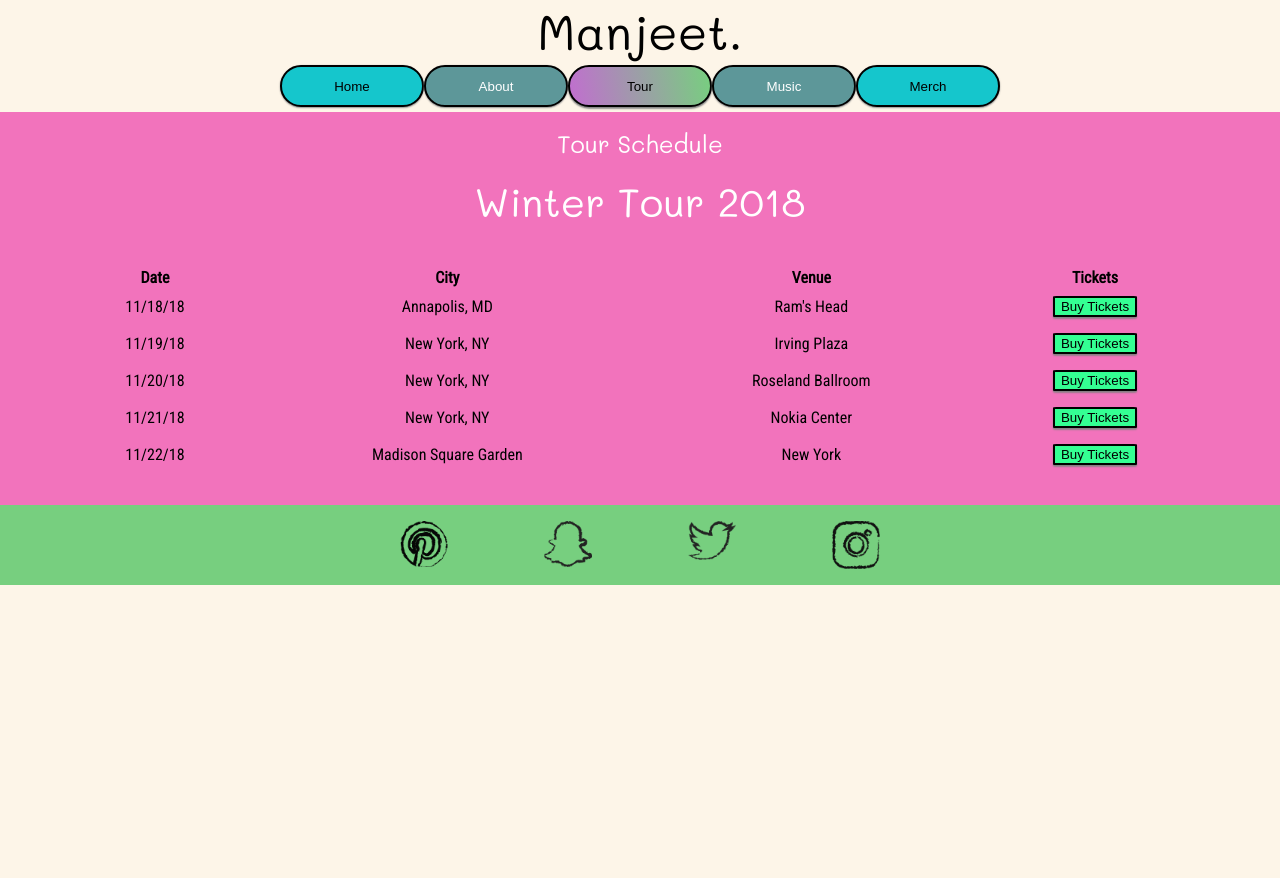
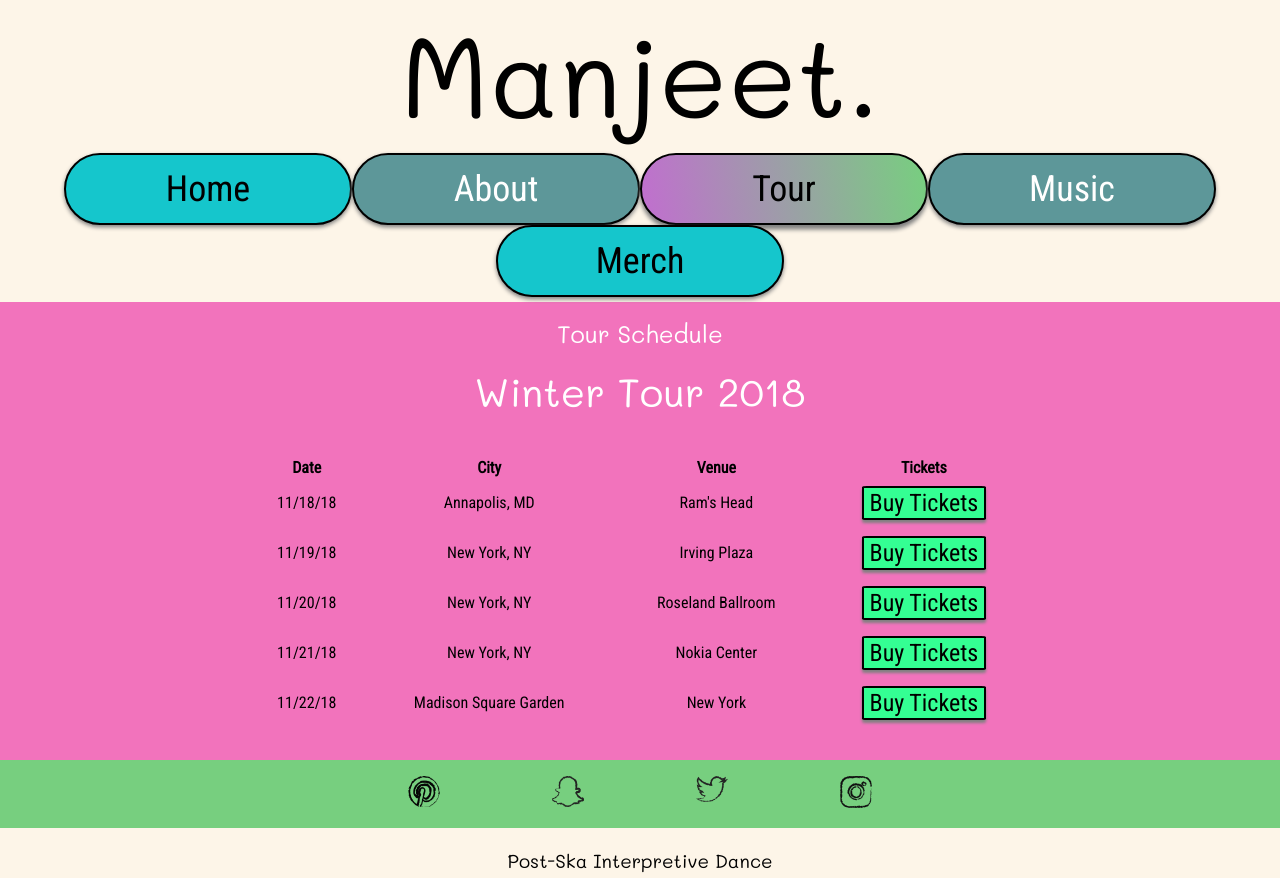
Before and after one commit to cafeTechne/ManjeetBandSite, a plain HTML site: page tour.html in a window 1280 px wide. Before the commit the page ends 800 px from the top, so only its background shows below. Drawn offline with Linux system fonts and the light colour scheme.

Commit message:
Started incorporating changes in accordance with critique feedback from classmates and Erik Dunham.

```diff
--- a/style.css
+++ b/style.css
@@ -42,6 +42,7 @@ nav ul li a:hover {
     color: black;
     box-shadow: 0em .0625em .125em 0em grey;
     cursor: pointer;
+    width: 5vw;
 }
 
 
@@ -263,7 +264,8 @@ main {
 }
 
 #socialMedia img {
-    max-width: 48px;
+    max-width: 32px;
+    max-height: 32px;
 }
 
 
@@ -297,15 +299,18 @@ tr:hover {
     padding: 1em 0;
     flex-wrap: wrap;
     align-content: space-between;
+    width: 80%;
+    margin: auto;
 }
 
 .card {
     display: flex;
     flex-direction: column;
     width: 300px;
-    border: 1px solid black;
+
     align-content: space-between;
     margin: 3em;
+    margin-top: 0;
 
 }
 
@@ -342,8 +347,8 @@ tr:hover {
 
 .linkGroup a button {
     display: flex;
-    min-width: 144px;
-    min-height: 42px;
+    min-width: 288px;
+    min-height: 72px;
 
 }
 
@@ -357,7 +362,7 @@ tr:hover {
 }
 
 h1 {
-    font-size: 48px;
+    font-size: 7em;
     padding-bottom: .0625em;
 }
 
@@ -379,3 +384,18 @@ h1 {
     text-indent: 2em;
     padding: 1em;
 }
+button{
+    font-size: 2.25em;
+    font-family: 'Roboto Condensed', sans-serif;
+}
+
+.tourButton{
+    font-size: 1.5em;
+}
+.tourTable{
+    max-width: 780px;
+}
+.merchPrice{
+    text-align: center;
+    font-family: 'Crimson Text', serif;
+}
--- a/tour.html
+++ b/tour.html
@@ -40,7 +40,7 @@
 
         <main>
                 <h2>Tour Schedule</h2>
-            <table>
+            <table class="tourTable">
                 <caption>
                     <h2>Winter Tour 2018</h2>
                 </caption>
@@ -54,31 +54,31 @@
                     <td>11/18/18</td>
                     <td>Annapolis, MD</td>
                     <td>Ram's Head</td>
-                    <td><button class="button3">Buy Tickets</button></td>
+                    <td><button class="button3 tourButton">Buy Tickets</button></td>
                 </tr>
                 <tr>
                     <td>11/19/18</td>
                     <td>New York, NY</td>
                     <td>Irving Plaza</td>
-                    <td><button class="button3">Buy Tickets</button></td>
+                    <td><button class="button3 tourButton">Buy Tickets</button></td>
                 </tr>
                 <tr>
                     <td>11/20/18</td>
                     <td>New York, NY</td>
                     <td>Roseland Ballroom</td>
-                    <td><button class="button3">Buy Tickets</button></td>
+                    <td><button class="button3 tourButton">Buy Tickets</button></td>
                 </tr>
                 <tr>
                     <td>11/21/18</td>
                     <td>New York, NY</td>
                     <td>Nokia Center</td>
-                    <td><button class="button3">Buy Tickets</button></td>
+                    <td><button class="button3 tourButton">Buy Tickets</button></td>
                 </tr>
                 <tr>
                     <td>11/22/18</td>
                     <td>Madison Square Garden</td>
                     <td>New York</td>
-                    <td><button class="button3">Buy Tickets</button></td>
+                    <td><button class="button3 tourButton">Buy Tickets</button></td>
                 </tr>
 
             </table>
@@ -94,5 +94,9 @@
             </div>
         </footer>
     </body>
+    <div>
+            <h3>Post-Ska Interpretive Dance</h3>
+    </div>
+
 
 </html>
```
Also changed, not shown: about.html (+4 -0 lines), index.html (+6 -1 lines), merch.html (+24 -22 lines), music.html (+4 -0 lines).
